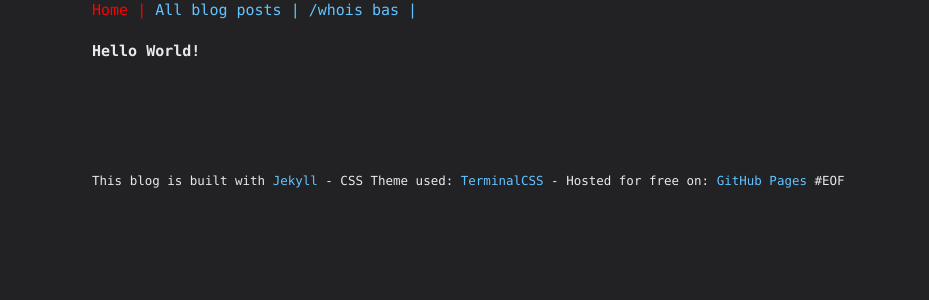
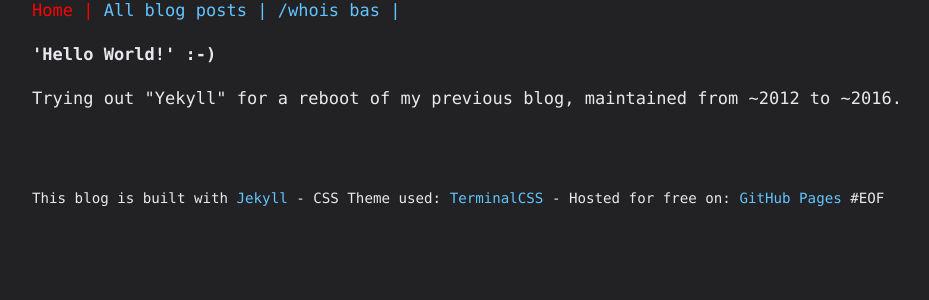
Before and after one commit to basdds/basdds.github.io, a Jekyll site: the page built from index.html, in a window 1280 px wide. Shown: the top 300 px of the page, without its empty margins (118-1047 px from the left). Built offline with Jekyll 4.4.1, drawn with Linux system fonts in a browser that asks for light colours.

Commit message:
site update

```diff
--- a/_layouts/default.html
+++ b/_layouts/default.html
@@ -7,7 +7,7 @@
     <link rel="stylesheet" href="/assets/css/styles.css">
   <style>
       :root {
-        --global-font-size: 15px;
+        --global-font-size: 17px;
         --global-line-height: 1.4em;
         --global-space: 10px;
         --font-stack: Menlo, Monaco, Lucida Console, Liberation Mono,
@@ -42,7 +42,6 @@
    <div class="container">
     {{ content }}
 
-
     {% include footer.html %}
    </div>
    </body>
--- a/index.html
+++ b/index.html
@@ -2,4 +2,6 @@
 layout: default
 title: Home
 ---
-<h1>{{ "Hello World!" | uppercase }}</h1>
+<h1>'Hello World!' :-)</h1>
+
+<p>Trying out "Yekyll" for a reboot of my previous blog, maintained from ~2012 to ~2016.
```
Also changed, not shown: 5 other files.
